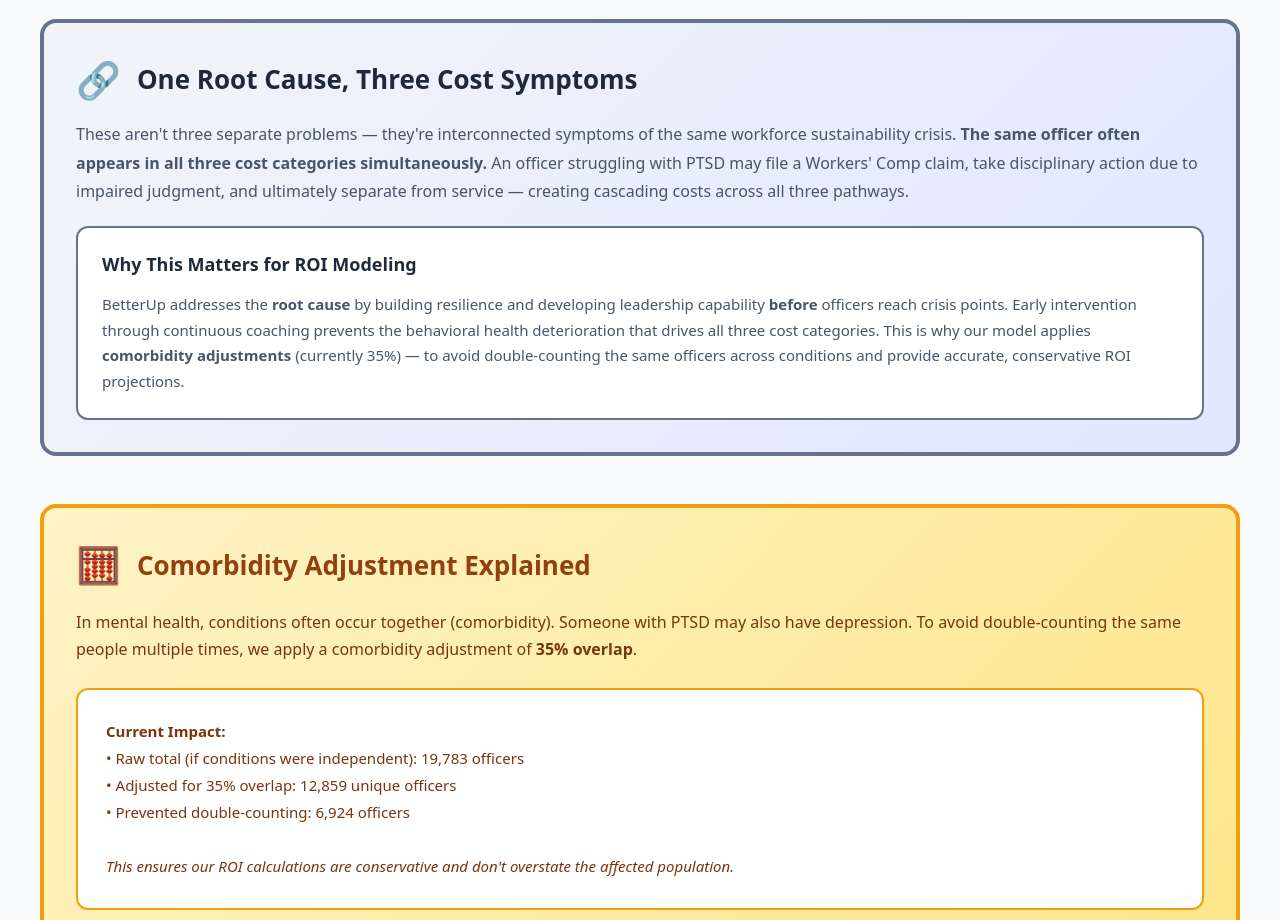
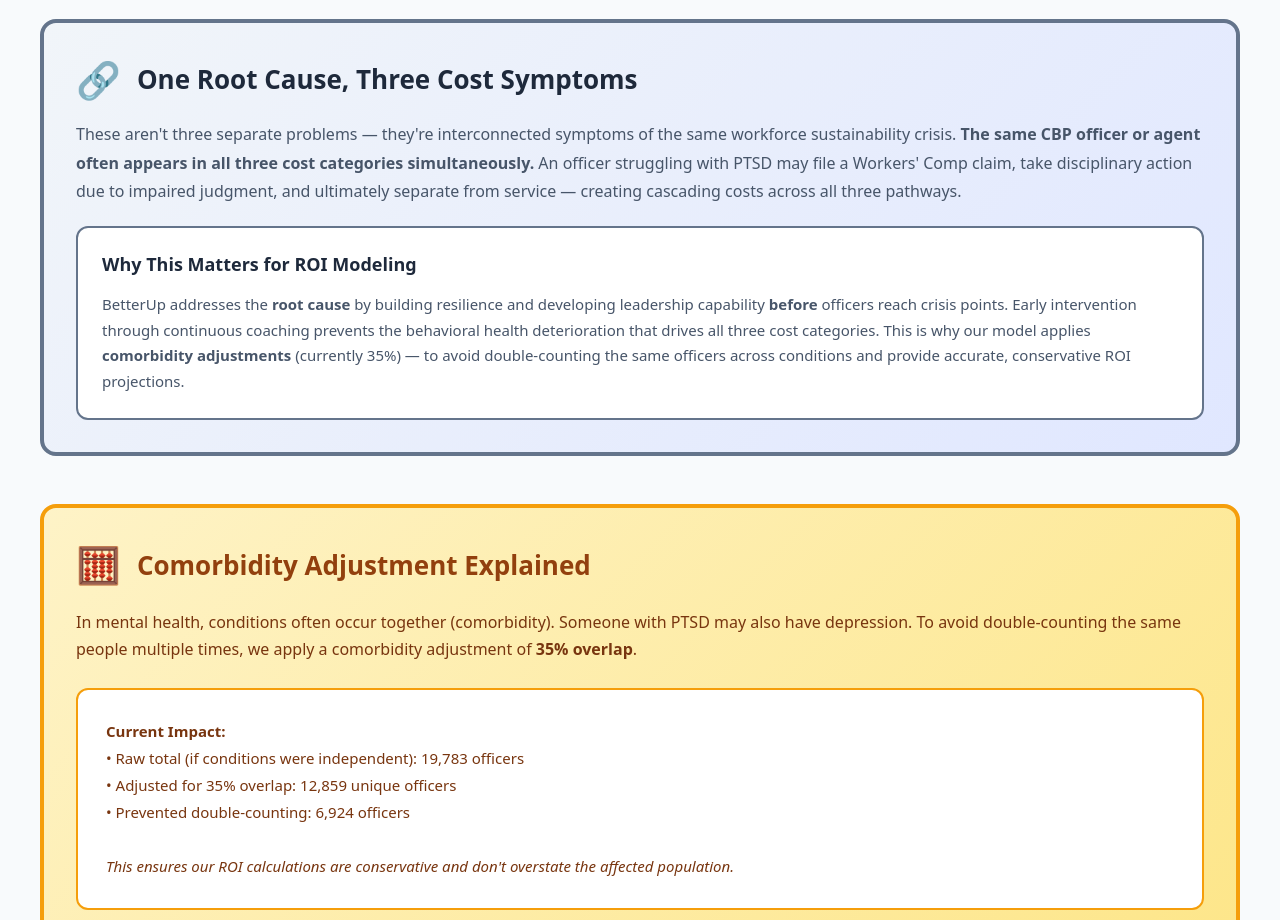
Before and after one commit to scottrsmith-bu/cbp-roi-calculator, a React (Create React App) app: page / in a window 1280 px wide. Shown: the part 1920-2840 px from the top of the page. Built offline with nearby package versions, Linux system fonts and the light colour scheme.

Commit message:
Update App.js

```diff
--- a/src/App.js
+++ b/src/App.js
@@ -647,7 +647,7 @@ const CBPDashboard = () => {
               </div>
 
               <div style={{fontSize: '16px', color: '#475569', lineHeight: '1.8', marginBottom: '20px'}}>
-                These aren't three separate problems — they're interconnected symptoms of the same workforce sustainability crisis. <strong>The same officer often appears in all three cost categories simultaneously.</strong> An officer struggling with PTSD may file a Workers' Comp claim, take disciplinary action due to impaired judgment, and ultimately separate from service — creating cascading costs across all three pathways.
+                These aren't three separate problems — they're interconnected symptoms of the same workforce sustainability crisis. <strong>The same CBP officer or agent often appears in all three cost categories simultaneously.</strong> An officer struggling with PTSD may file a Workers' Comp claim, take disciplinary action due to impaired judgment, and ultimately separate from service — creating cascading costs across all three pathways.
               </div>
 
               <div style={{background: 'white', padding: '24px', borderRadius: '12px', border: '2px solid #64748b'}}>
```
